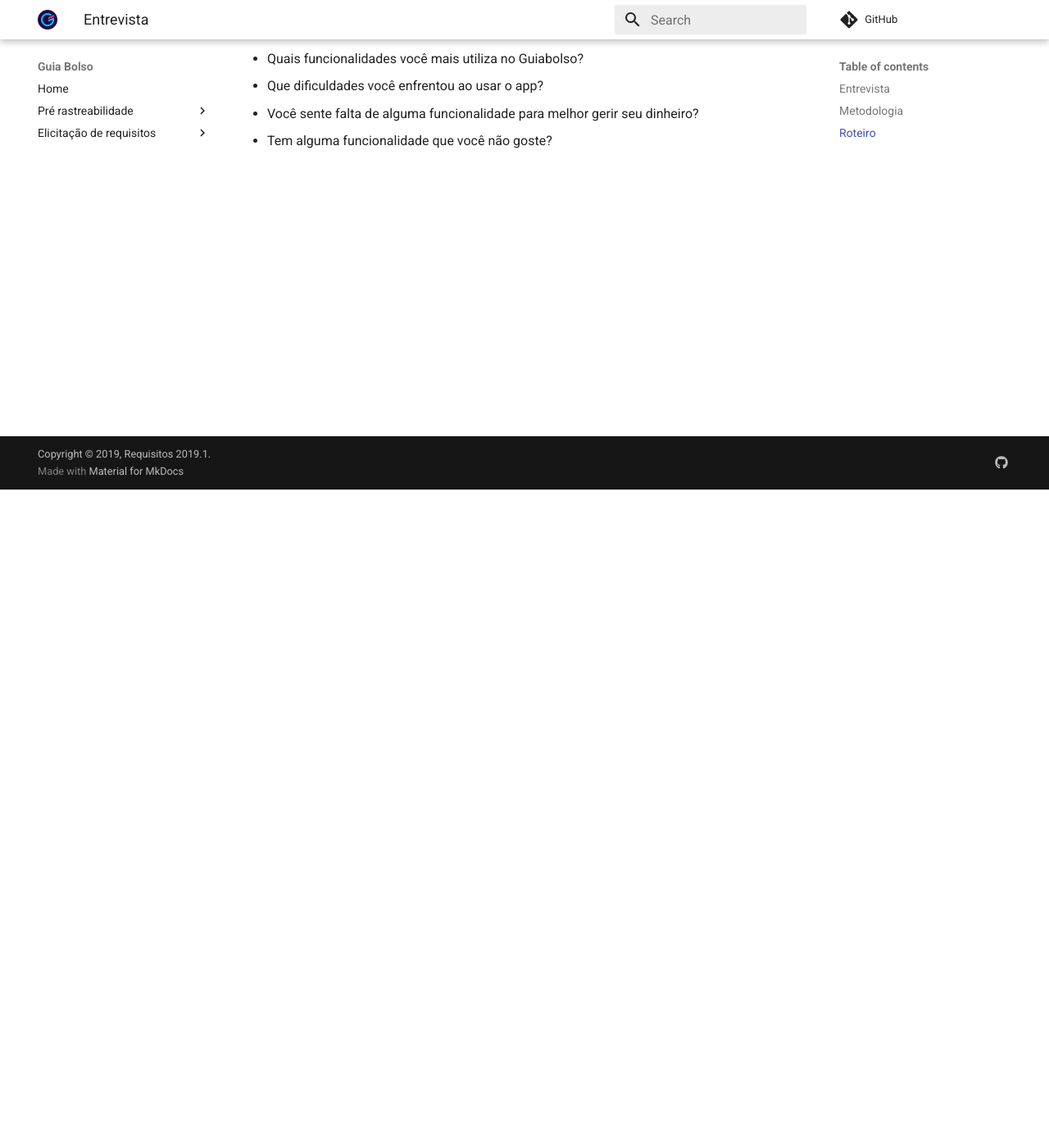
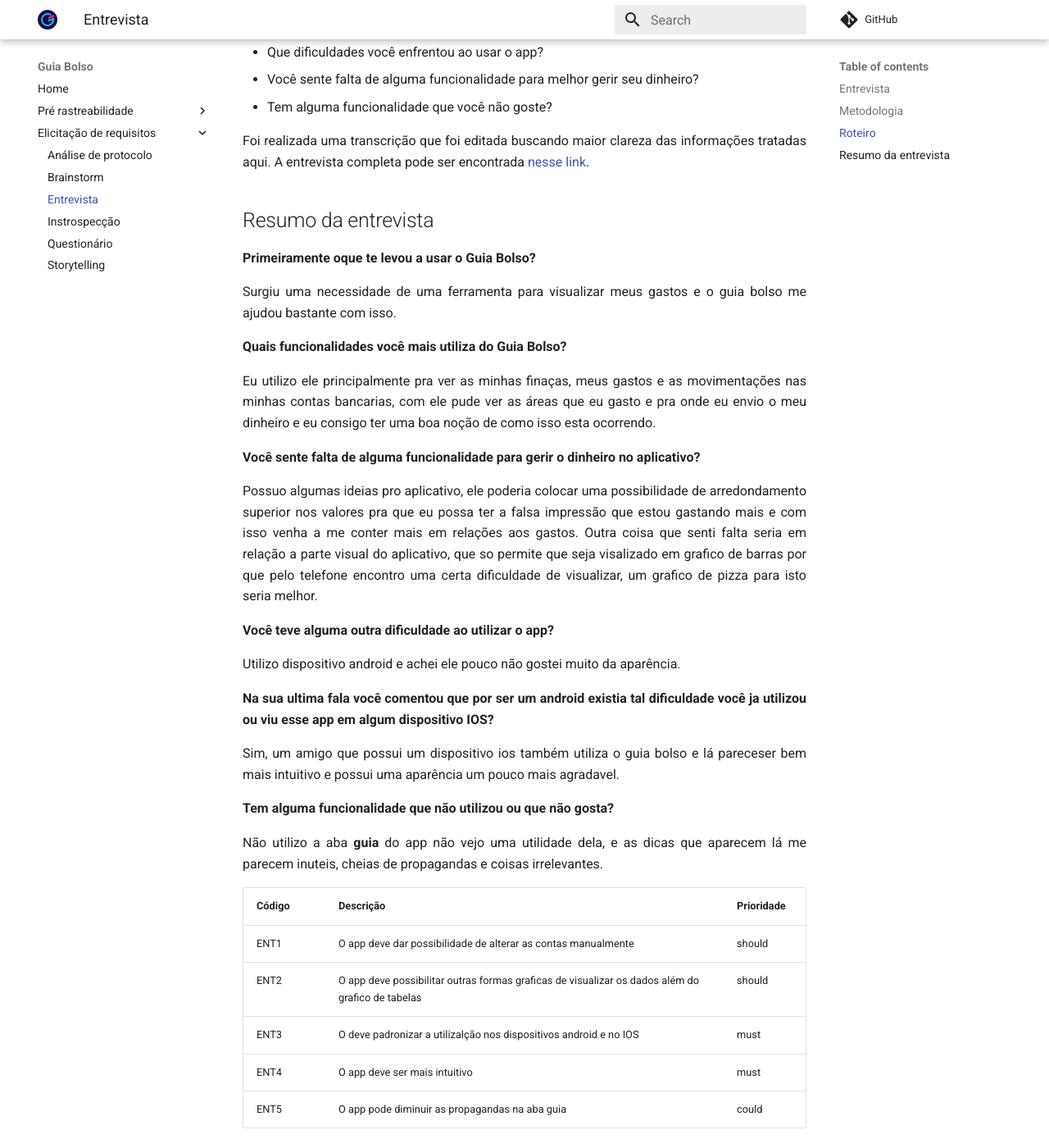
Before and after one commit to fga-disciplinas/2019.1-Guia-Bolso, an MkDocs documentation site: the page built from docs/elicitacao-de-requisitos/entrevista.md, in a window 1280 px wide and 1400 px high, scrolled down 803 px. Shown: the whole window at 82% size. Built offline with MkDocs 1.6.1 and Material for MkDocs 9.7.7, drawn with Linux system fonts in a browser that asks for light colours; comment, search, counter and statistics services are not loaded; old or Windows-style settings are respelled for this version of MkDocs; some of the changed text lies outside the part shown.

Commit message:
Adicionando a transcrição da entrevista

```diff
--- a/docs/elicitacao-de-requisitos/entrevista.md
+++ b/docs/elicitacao-de-requisitos/entrevista.md
@@ -21,3 +20,39 @@
  * Que dificuldades você enfrentou ao usar o app?
  * Você sente falta de alguma funcionalidade para melhor gerir seu dinheiro?
  * Tem alguma funcionalidade que você não goste?
+
+ Foi realizada uma transcrição que foi editada buscando maior clareza das informações tratadas aqui. A entrevista completa pode ser encontrada [nesse link](https://www.4shared.com/mp3/cQeSH3Bkee/entrevista.html).
+
+## Resumo da entrevista
+
+**Primeiramente oque te levou a usar o Guia Bolso?**
+
+Surgiu uma necessidade de uma ferramenta para visualizar meus gastos e o guia bolso me ajudou bastante com isso.
+
+**Quais funcionalidades você mais utiliza do Guia Bolso?**
+
+Eu utilizo ele principalmente pra ver as minhas finaças, meus gastos e as movimentações nas minhas contas bancarias, com ele pude ver as áreas que eu gasto e pra onde eu envio o meu dinheiro e eu consigo ter uma boa noção de como isso esta ocorrendo.
+
+**Você sente falta de alguma funcionalidade para gerir o dinheiro no aplicativo?**
+
+Possuo algumas ideias pro aplicativo, ele poderia colocar uma possibilidade de arredondamento superior nos valores pra que eu possa ter a falsa impressão que estou gastando mais e com isso venha a me conter mais em relações aos gastos. Outra coisa que senti falta seria em relação a parte visual do aplicativo, que so permite que seja visalizado em grafico de barras por que pelo telefone encontro uma certa dificuldade de visualizar, um grafico de pizza para isto seria melhor.
+
+**Você teve alguma outra dificuldade ao utilizar o app?**
+
+Utilizo dispositivo android e achei ele pouco não gostei muito da aparência.
+
+**Na sua ultima fala você comentou que por ser um android existia tal dificuldade você ja utilizou ou viu esse app em algum dispositivo IOS?**
+
+Sim, um amigo que possui um dispositivo ios também utiliza o guia bolso e lá pareceser bem mais intuitivo e possui uma aparência um pouco mais agradavel.
+
+**Tem alguma funcionalidade que não utilizou ou que não gosta?**
+
+Não utilizo a aba **guia** do app não vejo uma utilidade dela, e as dicas que aparecem lá me parecem inuteis, cheias de propagandas e coisas irrelevantes.
+
+| Código | Descrição | Prioridade |
+| -- | -- | -- |
+| ENT1 |O app deve dar possibilidade de alterar as contas manualmente|should|
+|ENT2|O app deve possibilitar outras formas graficas de visualizar os dados além do grafico de tabelas|should|
+|ENT3|O deve padronizar a utilizalção nos dispositivos android e no IOS|must|
+|ENT4|O app deve ser mais intuitivo|must|
+|ENT5|O app pode diminuir as propagandas na aba guia|could|
--- a/mkdocs.yml
+++ b/mkdocs.yml
@@ -29,6 +29,7 @@
   - Elicitação de requisitos:
     - Análise de protocolo: 'elicitacao-de-requisitos/analise-de-protocolo.md'
     - Brainstorm: 'elicitacao-de-requisitos/brainstorm.md'
+    - Entrevista: 'elicitacao-de-requisitos/entrevista.md'
     - Instrospecção: 'elicitacao-de-requisitos/introspeccao.md'
     - Questionário: 'elicitacao-de-requisitos/questionario.md'
     - Storytelling: 'elicitacao-de-requisitos/storytelling.md'
```
Also changed, not shown: other parts of docs/elicitacao-de-requisitos/entrevista.md (+0 -1 lines).
